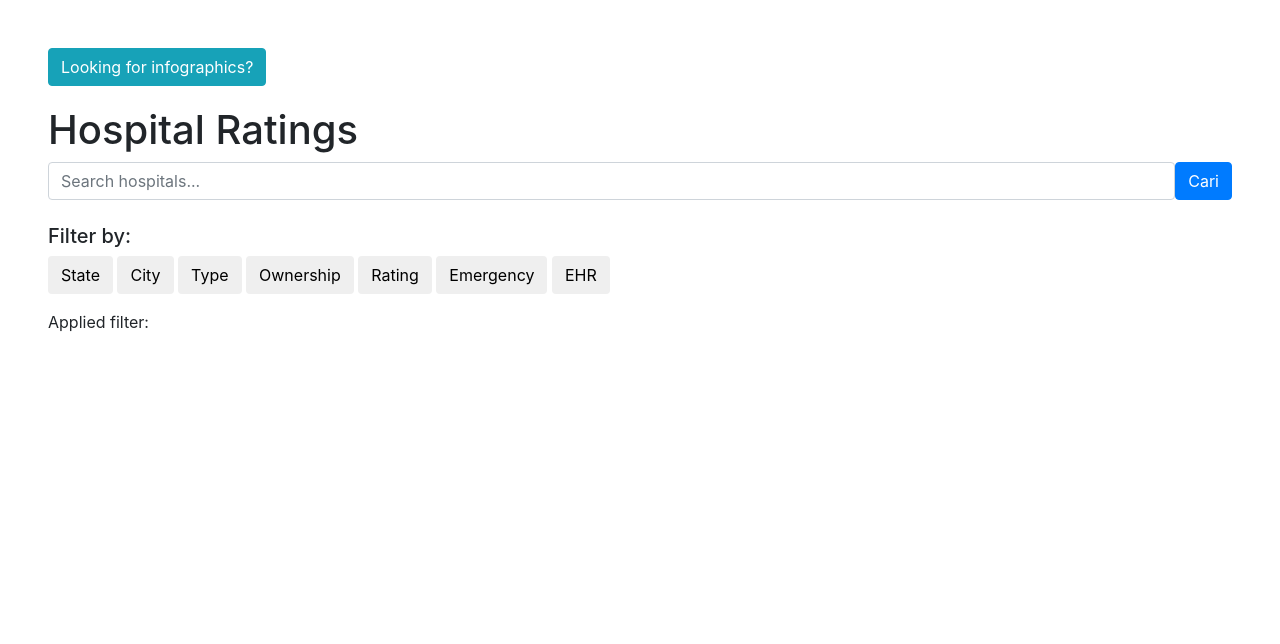
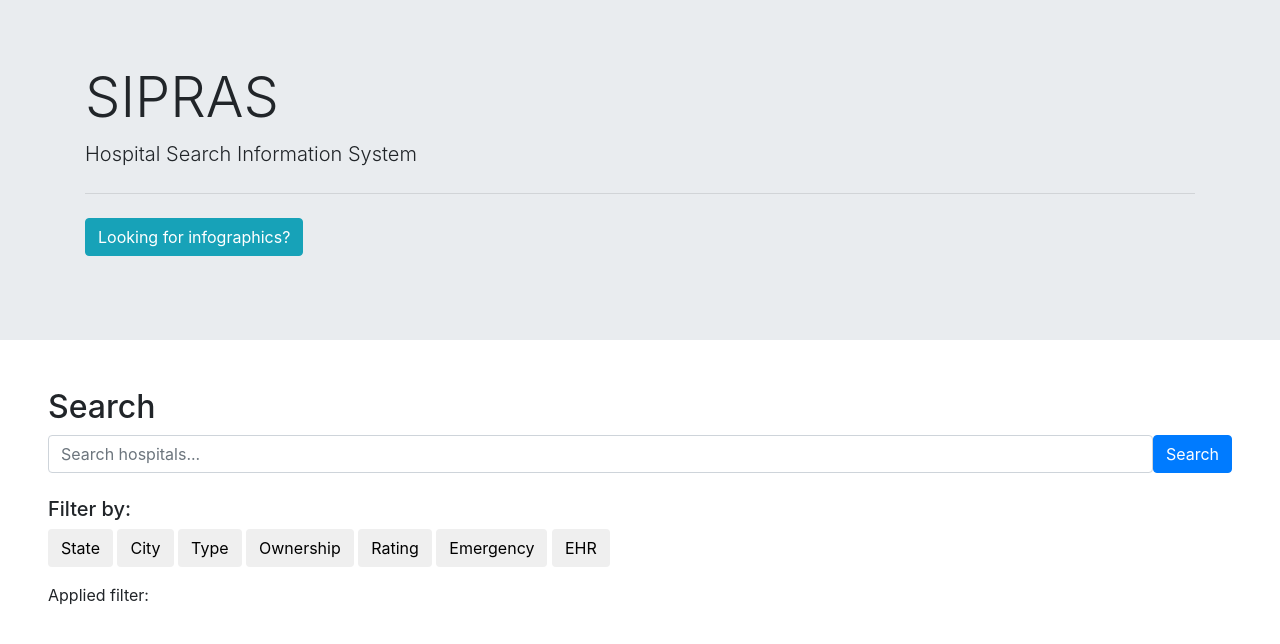
Before and after one commit to dnswd/semanthink, a Django app: template hospitals/templates/index.html in a window 1280 px wide. Shown: the top 644 px of the page. Run offline with Django 4.2, Linux system fonts and the light colour scheme; the template is opened without the code that fills it, so the values that code supplies are empty; some libraries are stand-ins or nearby versions.

Commit message:
Add jumbotron

```diff
--- a/hospitals/templates/index.html
+++ b/hospitals/templates/index.html
@@ -12,15 +12,23 @@
       crossorigin="anonymous"
     />
 
-    <title>Hospital Ratings</title>
+    <title>SIPRAS</title>
   </head>
   <body>
+    <div class="jumbotron jumbotron-fluid p-12 mb-0">
+      <div class="container">
+        <h1 class="display-4">SIPRAS</h1>
+        <p class="lead">Hospital Search Information System</p>
+        <hr class="my-4">
+        <a href="{% url 'infographics' %}" target="_blank">
+          <button class="btn btn-info" type="button" style="margin-bottom: 20px;" type="submit">Looking for infographics?</button>
+        </a>
+      </div>
+    </div>
+
     <div class="container-fluid p-5">
-      <a href="{% url 'infographics' %}" target="_blank">
-        <button class="btn btn-info" type="button" style="margin-bottom: 20px;" type="submit">Looking for infographics?</button>
-      </a>
       <div class="win-sm">
-        <h1>Hospital Ratings</h1>
+        <h2>Search</h2>
       </div>
       <form name="filter" method="GET" action="{% url 'filter' %}">
       <div class="win-sm d-sm-flex mb-4">
@@ -30,7 +38,7 @@
           class="form-control"
           placeholder="Search hospitals..."
         />
-        <button class="btn btn-primary" id="search">Cari</button>
+        <button class="btn btn-primary" id="search">Search</button>
       </div>
       </form>
 
```
